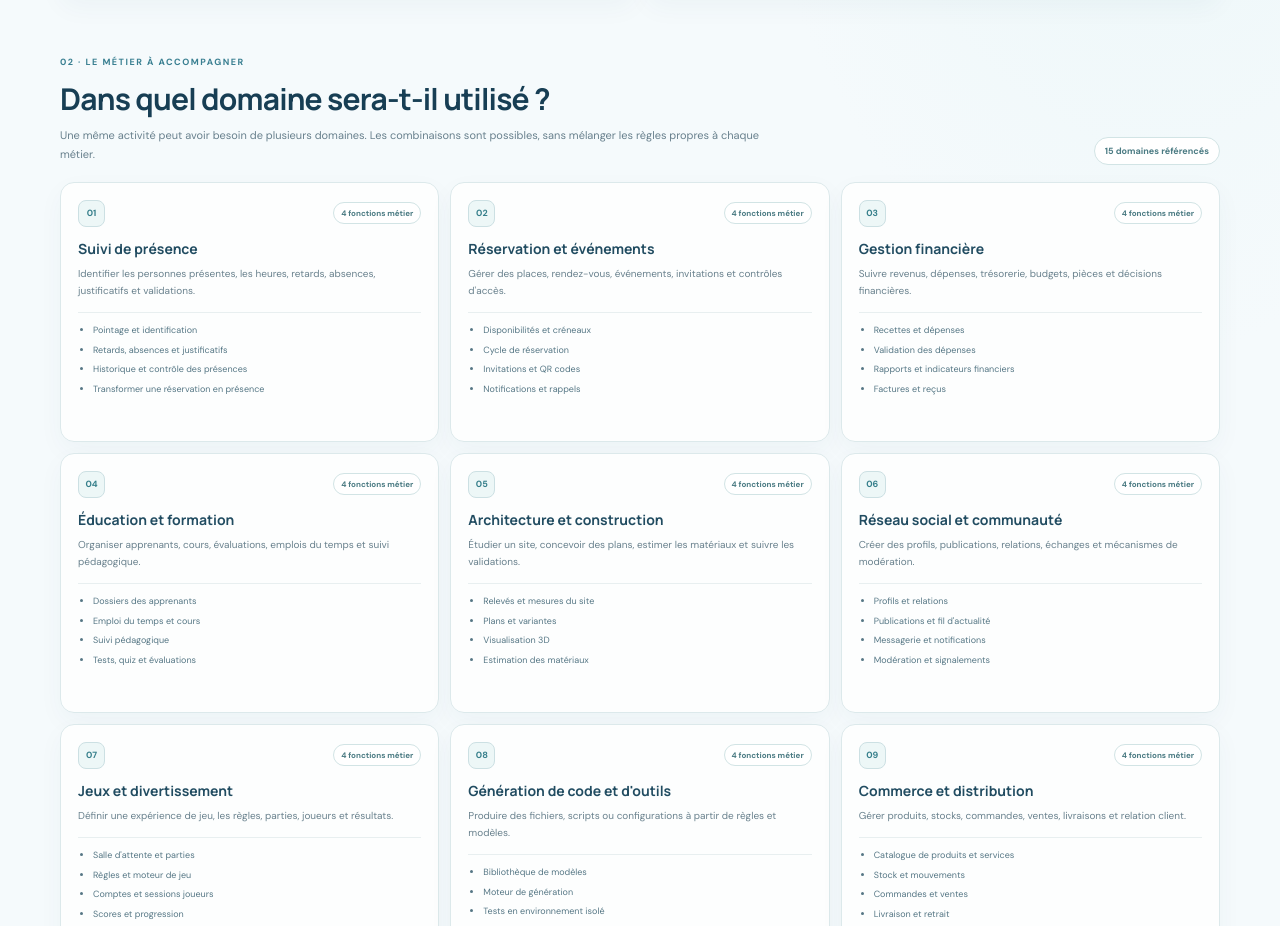
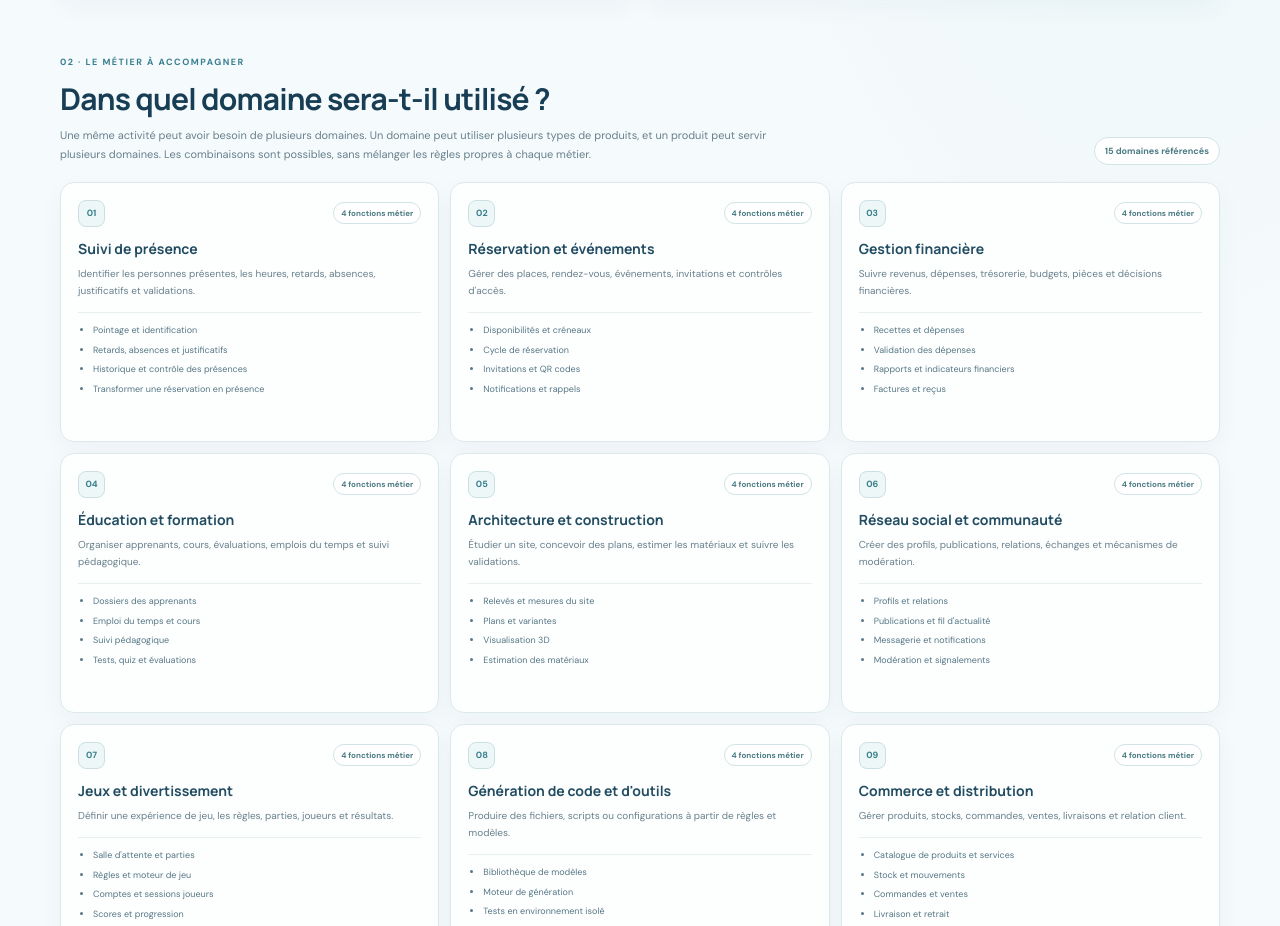
Before and after one commit to merkelnascom-art/Merkora-GDJ, a Next.js app: page /catalogue in a window 1280 px wide. Shown: the part 1680-2606 px from the top of the page. Built offline with nearby package versions, Linux system fonts and the light colour scheme.

Commit message:
copy: clarify product and domain relationship

```diff
--- a/app/catalogue/page.tsx
+++ b/app/catalogue/page.tsx
@@ -64,7 +64,7 @@ export default function CataloguePage() {
             <div>
               <span className="mk2-catalogue-kicker">02 · LE MÉTIER À ACCOMPAGNER</span>
               <h2>Dans quel domaine sera-t-il utilisé ?</h2>
-              <p>Une même activité peut avoir besoin de plusieurs domaines. Les combinaisons sont possibles, sans mélanger les règles propres à chaque métier.</p>
+              <p>Une même activité peut avoir besoin de plusieurs domaines. Un domaine peut utiliser plusieurs types de produits, et un produit peut servir plusieurs domaines. Les combinaisons sont possibles, sans mélanger les règles propres à chaque métier.</p>
             </div>
             <span className="mk2-catalogue-count">{domains.length} domaines référencés</span>
           </div>
```
